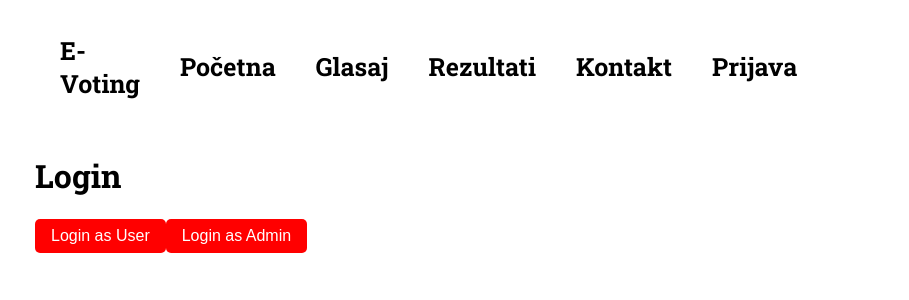
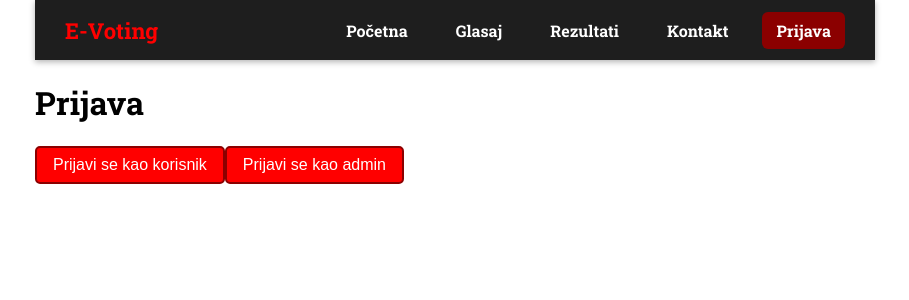
Before and after one commit to dkozina123/E-Voting, a React (Vite) app in the folder frontend/: page / in a window 1280 px wide. Shown: the top 300 px of the page, without its empty margins (215-1124 px from the left). Built offline with nearby package versions, Linux system fonts and the light colour scheme; a web font is replaced by a local one.

Commit message:
Ureden izgled (dodani i izmijenjeni css-ovi)

```diff
--- a/frontend/index.html
+++ b/frontend/index.html
@@ -3,7 +3,7 @@
 
 <head>
   <meta charset="UTF-8" />
-  <link rel="icon" type="image/svg+xml" href="/vite.svg" />
+  <link rel="icon" type="image/svg+xml" href="/red_e.png" />
   <meta name="viewport" content="width=device-width, initial-scale=1.0" />
   <title>e-voting</title>
   <link rel="preconnect" href="https://fonts.googleapis.com">
--- a/frontend/src/App.css
+++ b/frontend/src/App.css
@@ -1,7 +1,7 @@
 button {
-  background-color: red; /* red */
+  background-color: red;
   color: white;
-  border: none;
+  border: 2px solid darkred;
   border-radius: 5px;
   padding: 8px 16px;
   font-size: 16px;
@@ -10,11 +10,11 @@ button {
 }
 
 button:hover {
-  background-color: darkred; /* darker red on hover */
+  background-color: darkred;
 }
 
 button:active {
-  background-color: black; /* even darker when clicked */
+  background-color: black;
 }
 
 button:disabled {
@@ -23,7 +23,7 @@ button:disabled {
 }
 
 input {
-  padding: 10px 15px;
+  padding: 8px 16px;
   font-size: 16px;
   border: 2px solid #ccc;
   border-radius: 8px;
--- /dev/null
+++ b/frontend/src/assets/styles/Admin.css
@@ -0,0 +1,42 @@
+.admin-panel {
+  background-color: #1e1e1e;
+  color: white;
+  padding: 30px;
+  border-radius: 10px;
+  width: 550px;
+  margin: 40px auto;
+  box-shadow: 0 0 15px rgba(0, 0, 0, 0.4);
+  font-family: Arial, sans-serif;
+}
+
+.admin-panel h1 {
+  text-align: center;
+  margin-bottom: 20px;
+}
+
+.admin-candidate-list {
+  margin-top: 10px;
+  margin-bottom: 25px;
+}
+
+.admin-candidate {
+  display: flex;
+  justify-content: space-between;
+  align-items: center;
+  background-color: #2a2a2a;
+  padding: 12px 15px;
+  border-radius: 8px;
+  border: 1px solid #444;
+  margin-bottom: 12px;
+}
+
+.admin-input-group {
+  display: flex;
+  gap: 10px;
+  margin-bottom: 20px;
+  flex-direction: column;
+}
+
+.admin-add-candidate input{
+  margin-right: 5px;
+}
--- /dev/null
+++ b/frontend/src/assets/styles/Home.css
@@ -0,0 +1,22 @@
+.home-span{
+    display: flex;
+    justify-content: center;
+    margin-top: 20px;
+}
+
+.home-p{
+    background-color: #1e1e1e;
+    color: white;
+    padding: 30px;
+    border-radius: 10px;
+    width: 550px;
+    margin: 40px 10px;
+    box-shadow: 0 0 15px rgba(0, 0, 0, 0.4);
+}
+
+span img {
+  width: 300px;
+  height: 100%;
+  object-fit: contain;
+  margin: 40px 10px;
+}
--- a/frontend/src/assets/styles/NavBar.css
+++ b/frontend/src/assets/styles/NavBar.css
@@ -1,4 +1,4 @@
-a {
+/*a {
     text-decoration: none;
     color: black;
 }
@@ -22,6 +22,7 @@ a:active {
 
 .navbar {
     display: flex;
+    width: 100%;
     justify-content: space-between;
     align-items: center;
     font-size: 25px;
@@ -41,4 +42,65 @@ a:active {
 
 #plenki{
     width: 100px;
+}*/
+
+.navbar {
+  width: 100%;
+  min-width: 680px;
+  height: 60px;
+  background-color: #1e1e1e;
+  display: flex;
+  align-items: center;
+  justify-content: space-between;
+  padding: 0 30px;
+  box-shadow: 0 2px 6px rgba(0,0,0,0.3);
+  position: sticky;
+  top: 0;
+  z-index: 100;
 }
+
+.navbar-left a {
+  color: red;
+  font-size: 22px;
+  text-decoration: none;
+  font-weight: bold;
+  transition: 0.2s ease;
+}
+
+.navbar-left a:hover {
+  color: #b30000;
+}
+
+.navbar-right .nav-links {
+  display: flex;
+  list-style: none;
+  gap: 20px;
+  padding: 0;
+  margin: 0;
+}
+
+.nav-links a {
+  color: white;
+  text-decoration: none;
+  font-size: 16px;
+  padding: 8px 14px;
+  border-radius: 6px;
+  transition: 0.2s ease;
+}
+
+.nav-links a:hover {
+  background-color: #333;
+}
+
+.nav-links .active {
+  background-color: #8B0000;
+}
+
+.navbar-right li:last-child a {
+  background-color: #8B0000;
+  padding: 8px 14px;
+}
+
+.navbar-right li:last-child a:hover {
+  background-color: #6A0000;
+}
--- /dev/null
+++ b/frontend/src/assets/styles/VoteSection.css
@@ -0,0 +1,30 @@
+.vote-section {
+  background-color: #1e1e1e;
+  color: white;
+  padding: 30px;
+  border-radius: 10px;
+  width: 500px;
+  margin: 30px auto;
+  box-shadow: 0 0 15px rgba(0, 0, 0, 0.4);
+  font-family: Arial, sans-serif;
+}
+
+.vote-section h1 {
+  text-align: center;
+  margin-bottom: 20px;
+}
+
+.candidate {
+  display: flex;
+  justify-content: space-between;
+  align-items: center;
+  background-color: #2a2a2a;
+  padding: 12px 15px;
+  border-radius: 8px;
+  margin-bottom: 12px;
+  border: 1px solid #444;
+}
+
+.candidate strong {
+  font-size: 18px;
+}
--- a/frontend/src/components/VoteSection.jsx
+++ b/frontend/src/components/VoteSection.jsx
@@ -1,3 +1,4 @@
+import "../assets/styles/VoteSection.css";
 function VoteSection({candidates, setCandidates}) {
   if (candidates===null){
     return (<h2>Glasanje još nije otvoreno.</h2>);
@@ -15,17 +16,17 @@ function VoteSection({candidates, setCandidates}) {
   );
 
   return (
-    <div style={{ padding: 20 }}>
-      <h2>Voting</h2>
+    <div className="vote-section">
+      <h2>Glasanje</h2>
 
       {candidates.map(c => (
-        <div key={c.id}>
+        <div className="candidate" key={c.id}>
           {c.name} — {c.votes}
-          <button onClick={() => vote(c.id)}>Vote</button>
+          <button onClick={() => vote(c.id)}>Glasaj</button>
         </div>
       ))}
 
-      <h3>Winner: {winner.name}</h3>
+      <h3>Pobjednik: {winner.name}</h3>
     </div>
   );
 }
--- a/frontend/src/pages/Admin.jsx
+++ b/frontend/src/pages/Admin.jsx
@@ -1,4 +1,5 @@
 import { useState } from "react";
+import '../assets/styles/Admin.css';
 
 function Admin({ candidates, setCandidates }) {
   const [newCandidate, setNewCandidate] = useState("");
@@ -29,36 +30,42 @@ function Admin({ candidates, setCandidates }) {
   };
 
   return (
-    <div style={{ padding: 20 }}>
+    <div className="admin-panel">
       <h1>Panel za admine</h1>
+      <div className="admin-candidate-list">
+        <h2>Trenutni kandidati</h2>
+        {candidates && candidates.length > 0 ? (
+          candidates.map((c) => (
+            <div className="admin-candidate" key={c.id}>
+              <span>
+                {c.name} — {c.votes} glas/glasova
+              </span>
 
-      <h2>Trenutni kandidati</h2>
-      {candidates ? (
-        candidates.map((c) => (
-          <div key={c.id}>
-            {c.name} — {c.votes} glas/glasova
-            <button onClick={() => deleteCandidate(c.id)} style={{ marginLeft: 10 }}>
+              <button
+                onClick={() => deleteCandidate(c.id)}
+              >
                 Izbriši
               </button>
             </div>
           ))
         ) : (
           <p>Kandidati nisu dodani</p>
-      )}
-
+        )
+      }
+      </div>
       <hr />
-
+      <div className="admin-input-group">
         <h2>Dodaj kandidata</h2>
+        <div className="admin-add-candidate">
           <input
             value={newCandidate}
             onChange={(e) => setNewCandidate(e.target.value)}
-        placeholder="Candidate Name"
+            placeholder="Ime kandidata"
           />
           <button onClick={addCandidate}>Dodaj</button>
-
-      <hr />
-
+        </div>
         <button onClick={resetVotes}>Izbriši sve glasove</button>
+      </div>
     </div>
   );
 }
--- a/frontend/src/pages/Home.jsx
+++ b/frontend/src/pages/Home.jsx
@@ -1,7 +1,22 @@
+import '../assets/styles/Home.css';
+import homeimage from '../assets/images/josjedancetnik.jpg';
 function Home() {
     return (
         <>
             <h1>Početna</h1>
+            <span className="home-span">
+                <div>
+                <p className="home-p">E-Voting (elektroničko glasanje) je web platforma osmišljena za omogućavanje elektroničkog glasanja i obrade rezultata tijekom izbora i anketiranja.
+                    Za njeno funkcioniranje potreban je elektronički uređaj s pristupom internetu.</p>
+                <p className="home-p">Glavni cilj E-Voting sustava jest olakšati građanima Republike Hrvatske sudjelovanje u izbornom procesu,
+                    povećati izlaznost birača te smanjiti logističke poteškoće povezane s fizičkim glasačkim mjestima.
+                    Sustav omogućuje smanjenje korištenja tiskanih materijala, pruža brže rezultate glasanja,
+                    uklanja potrebu za čekanjem u redovima te omogućuje glasanje osobama koje fizički ne mogu pristupiti glasačkom mjestu primjenom brojnih funkcionalnosti.</p>
+                <p className="home-p">Internetska stranica namijenjena je svim punoljetnim građanima Republike Hrvatske i implementira najviše standarde sigurnosti, autentifikacije i validacije glasova,
+                    čime se osigurava pouzdanost i integritet izbornog procesa.</p>
+                </div>
+                <img src={homeimage} alt="Početna slika" />
+            </span>
         </>);
 }
 
--- a/frontend/src/pages/Login.jsx
+++ b/frontend/src/pages/Login.jsx
@@ -10,10 +10,10 @@ function Login({ setRole }) {
 
   return (
     <div>
-      <h1>Login</h1>
+      <h1>Prijava</h1>
 
-      <button onClick={() => loginAs("user")}>Login as User</button>
-      <button onClick={() => loginAs("admin")}>Login as Admin</button>
+      <button onClick={() => loginAs("user")}>Prijavi se kao korisnik</button>
+      <button onClick={() => loginAs("admin")}>Prijavi se kao admin</button>
     </div>
   );
 }
```
Also changed, not shown: frontend/public/red_e.png (added), 1 other file (tests, documents, lock files or other folders). Lines whose indentation alone changed are shown as unchanged.
